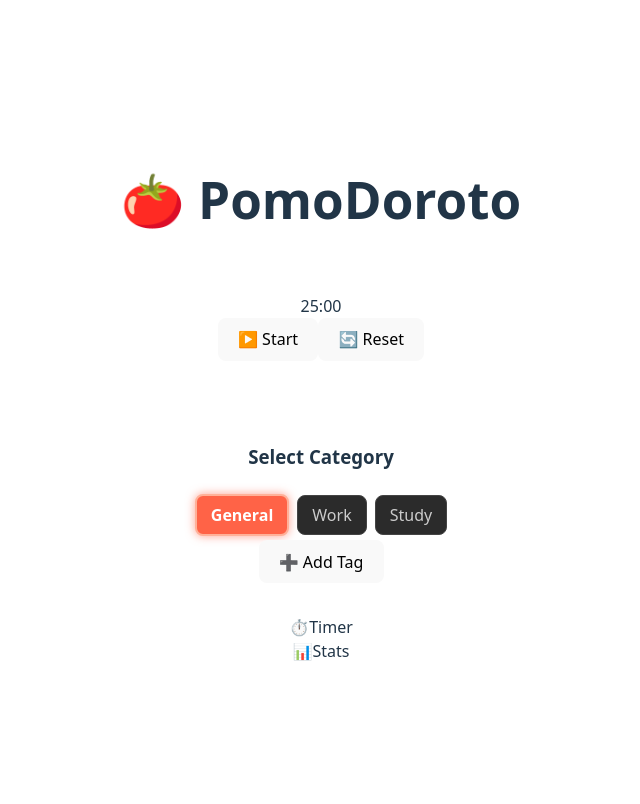
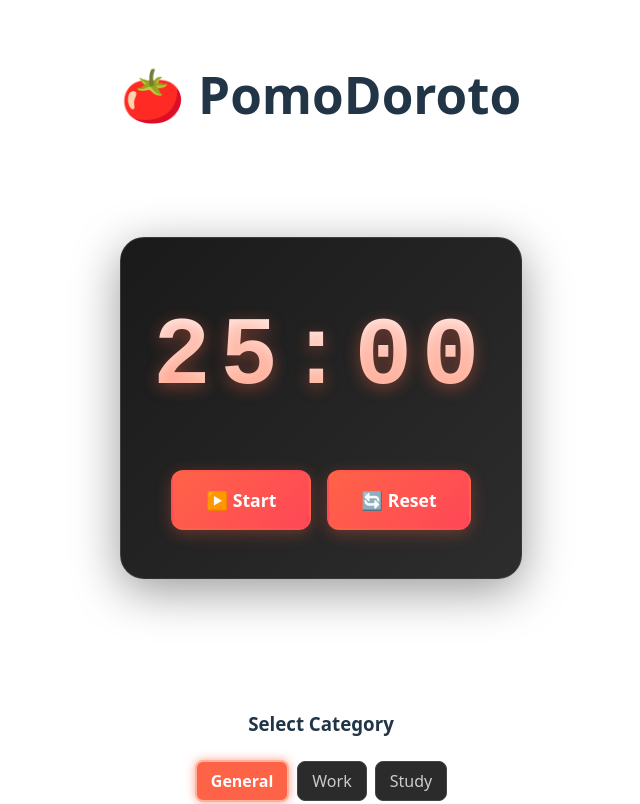
Before and after one commit to drt-dave/pomodoro, a React (Vite) app: page / in a window 1280 px wide. Shown: the top 804 px of the page, without its empty margins (319-959 px from the left). Built offline with nearby package versions, Linux system fonts and the light colour scheme.

Commit message:
style: Add styling to time display in Timer component

```diff
--- a/src/App.css
+++ b/src/App.css
@@ -391,6 +391,107 @@
    * #888 = medium gray (equal parts red, green, blue)
    */
   color: #888;
+}
+
+/* ===========================================================================
+   TIMER COMPONENT STYLES
+   =========================================================================== */
+
+/**
+ * .timer - Main Timer Container
+ * ------------------------------
+ * Central component displaying the Pomodoro countdown.
+ */
+.timer {
+  max-width: 500px;
+  margin: 3rem auto;
+  padding: 3rem 2rem;
+  background: linear-gradient(135deg, #1a1a1a 0%, #2d2d2d 100%);
+  border-radius: 24px;
+  box-shadow: 0 12px 48px rgba(0, 0, 0, 0.4);
+  border: 1px solid rgba(255, 255, 255, 0.1);
+  transition: all 0.3s ease;
+}
+
+.timer:hover {
+  box-shadow: 0 16px 56px rgba(255, 99, 71, 0.3);
+  border-color: rgba(255, 99, 71, 0.3);
+}
+
+/**
+ * .time-display - Countdown Time Display
+ * ---------------------------------------
+ * Large, prominent display showing MM:SS format.
+ */
+.time-display {
+  font-size: 6rem;
+  font-weight: 700;
+  color: #fff;
+  text-align: center;
+  margin-bottom: 2.5rem;
+  font-family: 'Courier New', Courier, monospace;
+  letter-spacing: 0.1em;
+  text-shadow: 0 4px 16px rgba(255, 99, 71, 0.4);
+  background: linear-gradient(180deg, #fff 0%, #ffb199 100%);
+  -webkit-background-clip: text;
+  -webkit-text-fill-color: transparent;
+  background-clip: text;
+}
+
+/**
+ * .timer-controls - Button Container
+ * -----------------------------------
+ * Uses Flexbox for button layout with gap spacing.
+ */
+.timer-controls {
+  display: flex;
+  justify-content: center;
+  align-items: center;
+  gap: 1rem;
+  flex-wrap: wrap;
+}
+
+.timer-controls button {
+  min-width: 140px;
+  padding: 1rem 2rem;
+  font-size: 1.1rem;
+  font-weight: 600;
+  border-radius: 12px;
+  background: linear-gradient(135deg, #ff6347 0%, #ff4757 100%);
+  border: 2px solid transparent;
+  color: #fff;
+  box-shadow: 0 4px 16px rgba(255, 99, 71, 0.3);
+  transition: all 0.3s ease;
+}
+
+.timer-controls button:hover {
+  transform: translateY(-2px);
+  box-shadow: 0 6px 24px rgba(255, 99, 71, 0.5);
+  background: linear-gradient(135deg, #ff4757 0%, #ff6347 100%);
+  border-color: #ffb199;
+}
+
+.timer-controls button:active {
+  transform: translateY(0) scale(0.97);
+  box-shadow: 0 2px 8px rgba(255, 99, 71, 0.4);
+}
+
+/* Responsive design for smaller screens */
+@media (max-width: 600px) {
+  .time-display {
+    font-size: 4rem;
+  }
+
+  .timer {
+    margin: 2rem auto;
+    padding: 2rem 1.5rem;
+  }
+
+  .timer-controls button {
+    min-width: 120px;
+    padding: 0.8rem 1.5rem;
+    font-size: 1rem;
+  }
 }
 
 /* ===========================================================================
```
